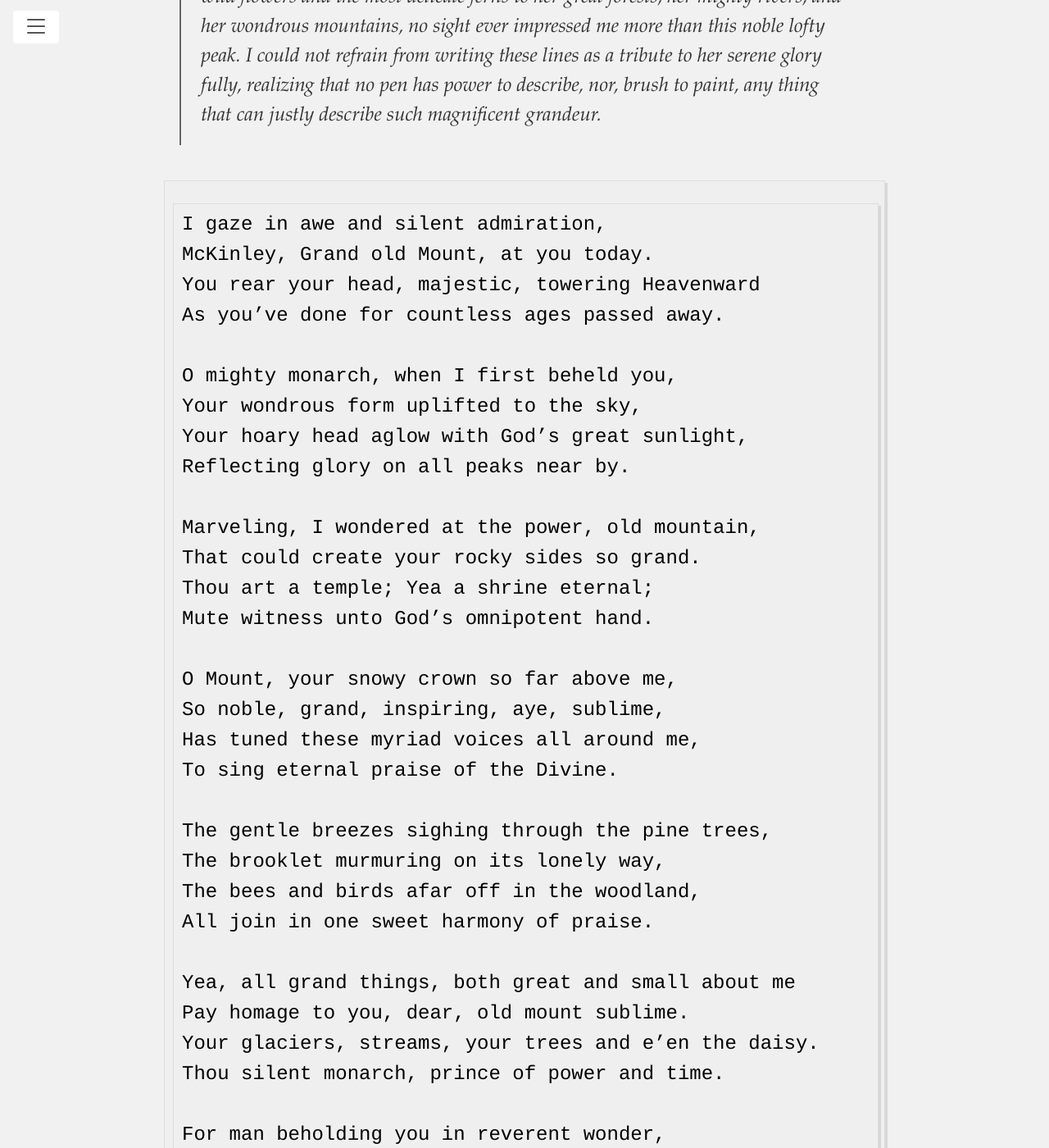
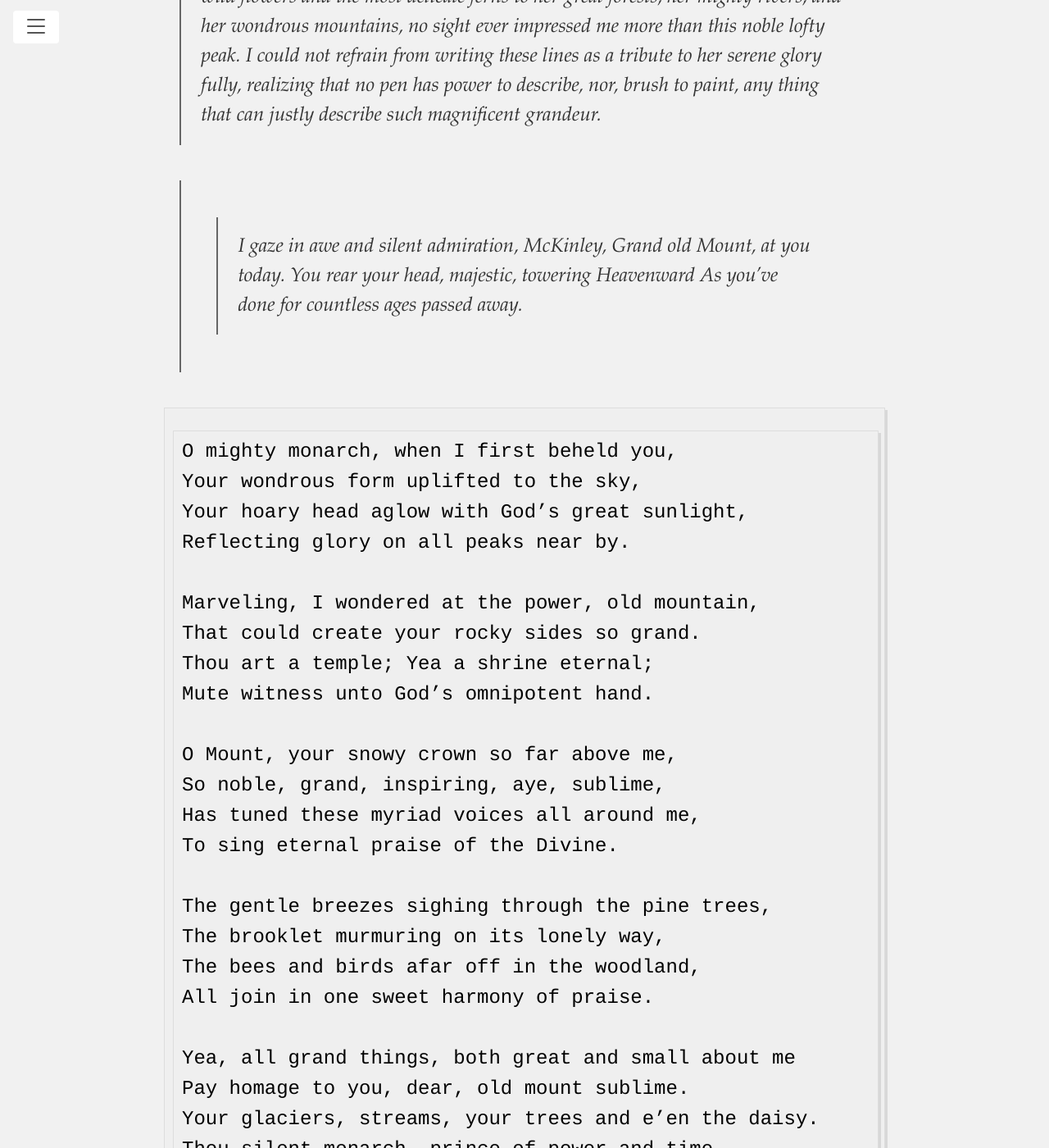
Before and after one commit to HUM-331-Princeton/manifest-destiny, a Jekyll site: the page built from art-in-the-journals.md, in a window 1280 px wide and 1400 px high, scrolled down 803 px. Shown: the whole window at 82% size. Built offline with Jekyll 4.4.1, drawn with Linux system fonts in a browser that asks for light colours; some of the changed text lies outside the part shown.

Commit message:
Update art-in-the-journals.md

```diff
--- a/art-in-the-journals.md
+++ b/art-in-the-journals.md
@@ -15,10 +15,10 @@
 
 > Having ever been a lover of Nature in all her forms and moods from the tiniest wild flowers and the most delicate ferns to her great forests, her mighty rivers, and her wondrous mountains, no sight ever impressed me more than this noble lofty peak. I could not refrain from writing these lines as a tribute to her serene glory fully, realizing that no pen has power to describe, nor, brush to paint, any thing that can justly describe such magnificent grandeur.
 
-	I gaze in awe and silent admiration,
-	McKinley, Grand old Mount, at you today.
-	You rear your head, majestic, towering Heavenward
-	As you’ve done for countless ages passed away.
+>> I gaze in awe and silent admiration,
+   McKinley, Grand old Mount, at you today.
+   You rear your head, majestic, towering Heavenward
+   As you’ve done for countless ages passed away.
 
 	O mighty monarch, when I first beheld you,
 	Your wondrous form uplifted to the sky,
```
